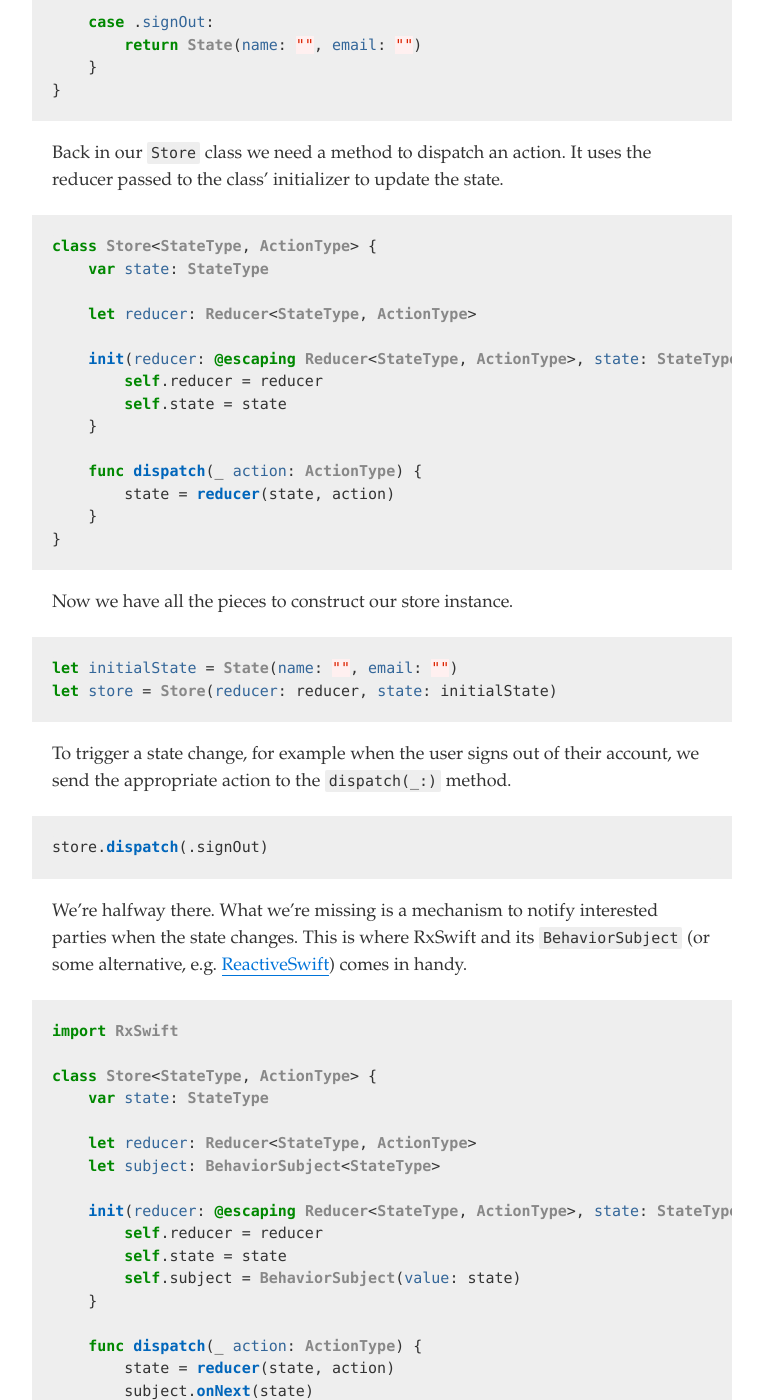
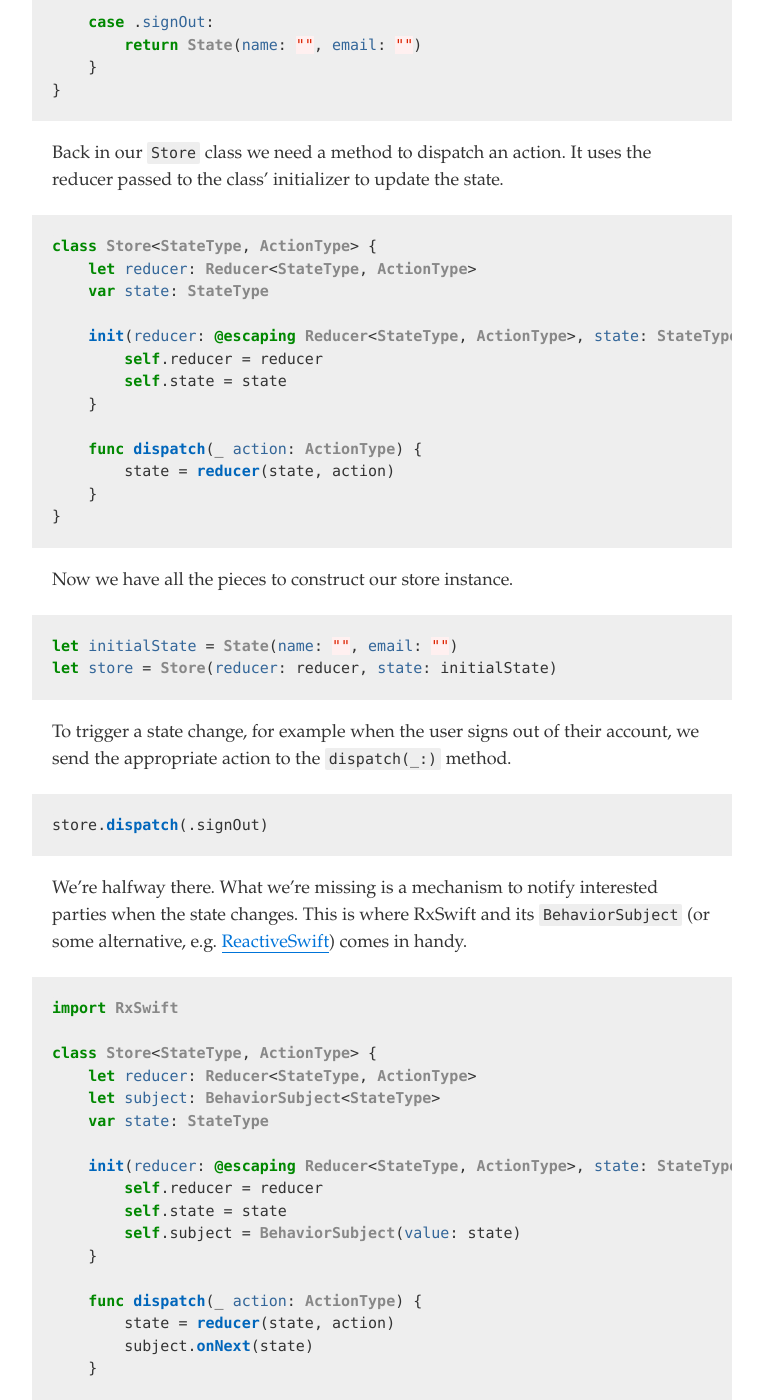
Before and after one commit to mminer/mminer.github.com, a Jekyll site: the page built from _posts/2017-11-12-redux-esque-store-in-swift.md, in a window 1280 px wide and 1400 px high, scrolled down 1755 px. Shown: the whole window, without its empty margins (258-1021 px from the left). Built offline with Jekyll 4.4.1, drawn with Linux system fonts in a browser that asks for light colours.

Commit message:
Tweak spacing in code examples

````diff
--- a/_posts/2017-11-12-redux-esque-store-in-swift.md
+++ b/_posts/2017-11-12-redux-esque-store-in-swift.md
@@ -63,9 +63,8 @@
 
 ```swift
 class Store<StateType, ActionType> {
+    let reducer: Reducer<StateType, ActionType>
     var state: StateType
-
-    let reducer: Reducer<StateType, ActionType>
 
     init(reducer: @escaping Reducer<StateType, ActionType>, state: StateType) {
         self.reducer = reducer
@@ -97,10 +96,9 @@
 import RxSwift
 
 class Store<StateType, ActionType> {
-    var state: StateType
-
     let reducer: Reducer<StateType, ActionType>
     let subject: BehaviorSubject<StateType>
+    var state: StateType
 
     init(reducer: @escaping Reducer<StateType, ActionType>, state: StateType) {
         self.reducer = reducer
````
